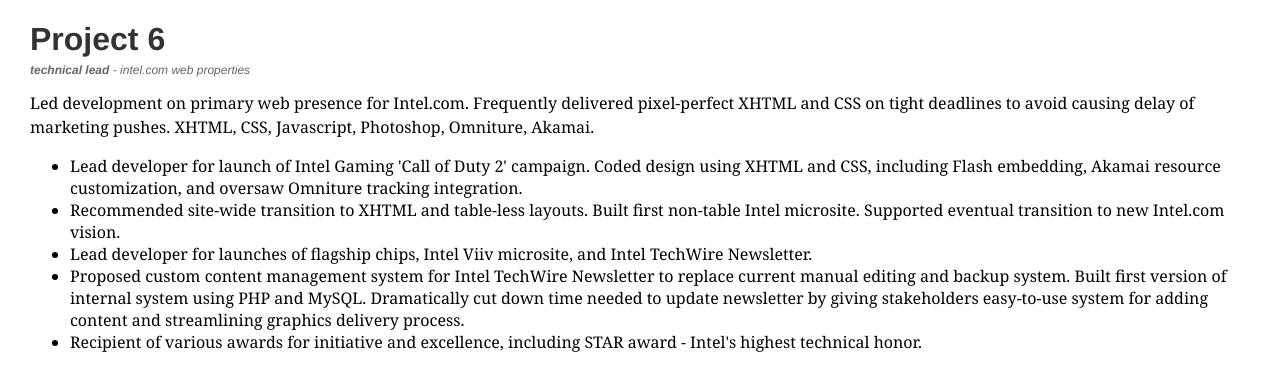
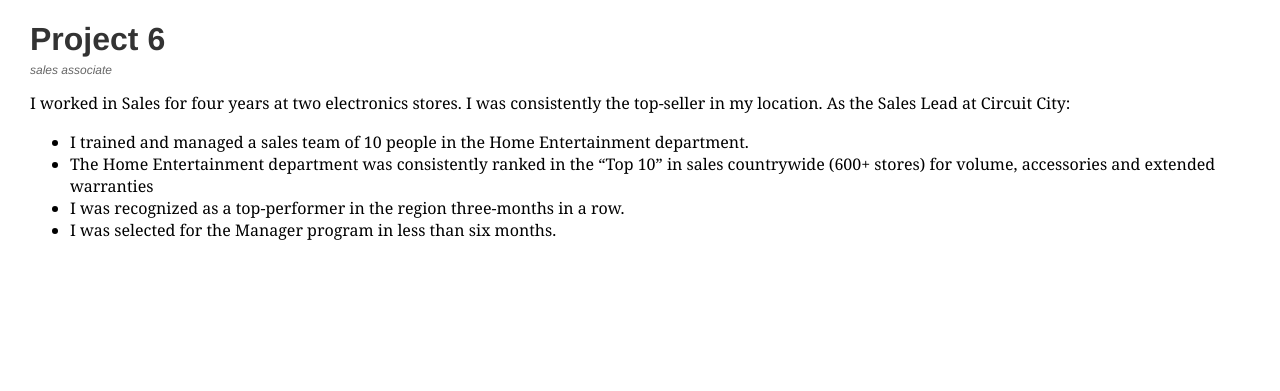
Before and after one commit to afgeneralist/afgeneralist.github.com, a Jekyll site: the page built from portfolio/work/project6.html, in a window 1280 px wide. Shown: the top 391 px of the page. Built offline with Jekyll 4.4.1, drawn with Linux system fonts in a browser that asks for light colours; nearby versions of some CDN libraries.

Commit message:
added P6

```diff
--- a/portfolio/work/project6.html
+++ b/portfolio/work/project6.html
@@ -3,14 +3,13 @@
 title: "Project 6"
 ---
 
-<p class="description"><strong>Technical Lead</strong> - Intel.com web properties</p>
+<p class="description">Sales Associate</p>
 
-<p>Led development on primary web presence for Intel.com. Frequently delivered pixel-perfect XHTML and CSS on tight deadlines to avoid causing delay of marketing pushes. XHTML, CSS, Javascript, Photoshop, Omniture, Akamai.</p>
+<p>I worked in Sales for four years at two electronics stores. I was consistently the top-seller in my location. As the Sales Lead at Circuit City:  </p>
 
 <ul>
-	<li>Lead developer for launch of Intel Gaming 'Call of Duty 2' campaign. Coded design using XHTML and CSS, including Flash embedding, Akamai resource customization, and oversaw Omniture tracking integration.</li>
-	<li>Recommended site-wide transition to XHTML and table-less layouts. Built first non-table Intel microsite. Supported eventual transition to new Intel.com vision.</li>
-	<li>Lead developer for launches of flagship chips, Intel Viiv microsite, and Intel TechWire Newsletter.</li>
-	<li>Proposed custom content management system for Intel TechWire Newsletter to replace current manual editing and backup system. Built first version of internal system using PHP and MySQL. Dramatically cut down time needed to update newsletter by giving stakeholders easy-to-use system for adding content and streamlining graphics delivery process.</li>
-	<li>Recipient of various awards for initiative and excellence, including STAR award - Intel's highest technical honor.</li>
+	<li>I trained and managed a sales team of 10 people in the Home Entertainment department.</li>
+	<li>The Home Entertainment department was consistently ranked in the “Top 10” in sales countrywide (600+ stores) for volume, accessories and extended warranties</li>
+	<li>I was recognized as a top-performer in the region three-months in a row.
+	<li>I was selected for the Manager program in less than six months.</li>
 </ul>
```
